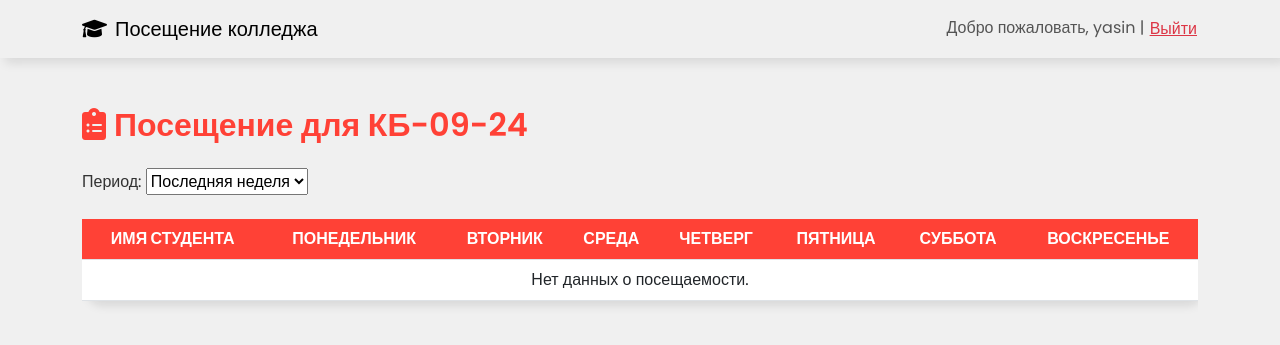
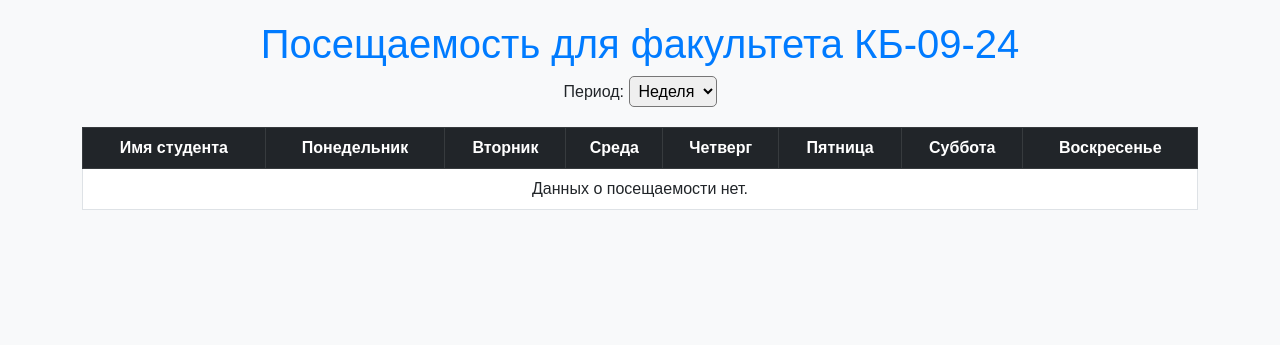
Before and after one commit to amakika/MetaAttendance, a Django app: page /faculty_attendance/2/ in a window 1280 px wide. Shown: the top 345 px of the page. Run offline with Django 5.2, Linux system fonts and the light colour scheme; a user stored in the database is signed in; data comes from the database, SQL or seed files in the repository.

Commit message:
Improving students tables

```diff
--- a/attendance/templates/attendance/faculty_attendance.html
+++ b/attendance/templates/attendance/faculty_attendance.html
@@ -3,45 +3,18 @@
 <head>
     <meta charset="UTF-8">
     <meta name="viewport" content="width=device-width, initial-scale=1.0">
-    <title>{{ faculty.name }} - Посещение</title>
+    <title>Посещаемость - {{ faculty.name }}</title>
     <link href="https://cdn.jsdelivr.net/npm/bootstrap@5.3.0/dist/css/bootstrap.min.css" rel="stylesheet">
     <link href="https://cdnjs.cloudflare.com/ajax/libs/font-awesome/6.0.0-beta3/css/all.min.css" rel="stylesheet">
-    <link href="https://fonts.googleapis.com/css2?family=Poppins:wght@300;400;500;600;700&display=swap" rel="stylesheet">
     <style>
-        :root {
-            --primary-color: #ff4136;
-            --secondary-color: #0074D9;
-            --background-color: #f0f0f0;
-            --text-color: #333;
-            --shadow-color: rgba(0, 0, 0, 0.1);
-        }
         body {
-            font-family: 'Poppins', sans-serif;
-            background-color: var(--background-color);
-            color: var(--text-color);
-        }
-        .navbar {
-            background-color: var(--background-color);
-            box-shadow: 5px 5px 10px var(--shadow-color);
-        }
-        .table {
-            background-color: var(--background-color);
-            border-radius: 15px;
-            box-shadow: 5px 5px 10px var(--shadow-color);
-        }
-        .table thead th {
-            background-color: var(--primary-color);
-            color: #ffffff;
-            text-transform: uppercase;
-            text-align: center;
-        }
-        .table-hover tbody tr:hover {
-            background-color: rgba(241, 248, 255, 0.1);
+            font-family: Arial, sans-serif;
+            background-color: #f8f9fa;
         }
         .faculty-title {
-            color: var(--primary-color);
-            font-weight: 600;
-            margin-bottom: 1.5rem;
+            text-align: center;
+            margin-top: 20px;
+            color: #007bff;
         }
         .attendance-square {
             width: 30px;
@@ -50,92 +23,84 @@
             border-radius: 5px;
         }
         .attendance-status-green {
-            background-color: #28a745; /* Зеленый для присутствующих */
+            background-color: #28a745; /* Зеленый для присутствия */
         }
         .attendance-status-red {
-            background-color: #dc3545; /* Красный для отсутствующих */
+            background-color: #dc3545; /* Красный для отсутствия */
         }
         .attendance-status-orange {
-            background-color: #fd7e14; /* Оранжевый для опоздавших */
+            background-color: #fd7e14; /* Оранжевый для опоздания */
         }
-        .day-of-week-header {
-            font-weight: bold;
-            color: var(--secondary-color);
+        .table th, .table td {
             text-align: center;
+        }
+        .filter-section {
+            margin-bottom: 20px;
+            text-align: center;
+        }
+        .filter-form select {
+            padding: 5px;
+            border-radius: 5px;
         }
     </style>
 </head>
+<body>
+    <div class="container">
+        <!-- Факультет -->
+        <h1 class="faculty-title">Посещаемость для факультета {{ faculty.name }}</h1>
 
-<body>
-    <nav class="navbar navbar-expand-lg navbar-light">
-        <div class="container">
-            <a class="navbar-brand" href="{% url 'home' %}">
-                <i class="fas fa-graduation-cap me-2"></i>Посещение колледжа
-            </a>
-            {% if user.is_authenticated %}
-                <span class="navbar-text">
-                    Добро пожаловать, {{ user.username }} |
-                    <form method="post" action="{% url 'logout' %}" class="d-inline">
-                        {% csrf_token %}
-                        <button type="submit" class="btn btn-link p-0 text-danger">Выйти</button>
-                    </form>
-                </span>
-            {% else %}
-                <a href="{% url 'login' %}" class="btn btn-custom">
-                    <i class="fas fa-sign-in-alt me-2"></i>Войти
-                </a>
-            {% endif %}
+        <!-- Фильтр по периоду -->
+        <div class="filter-section">
+            <form method="get" class="filter-form d-inline-block">
+                <label for="filter">Период:</label>
+                <select name="filter" id="filter" onchange="this.form.submit()">
+                    <option value="week" {% if selected_filter == 'week' %}selected{% endif %}>Неделя</option>
+                    <option value="month" {% if selected_filter == 'month' %}selected{% endif %}>Месяц</option>
+                    <option value="year" {% if selected_filter == 'year' %}selected{% endif %}>Год</option>
+                </select>
+            </form>
         </div>
-    </nav>
-
-    <div class="container mt-5">
-        <h2 class="faculty-title mb-4">
-            <i class="fas fa-clipboard-list me-2"></i>Посещение для {{ faculty.name }}
-        </h2>
-
-        <!-- Фильтр для выбора периода -->
-        <form method="get">
-            <label for="filter">Период:</label>
-            <select name="filter" id="filter" onchange="this.form.submit()">
-                <option value="week" {% if selected_filter == 'week' %}selected{% endif %}>Последняя неделя</option>
-                <option value="month" {% if selected_filter == 'month' %}selected{% endif %}>Последний месяц</option>
-                <option value="year" {% if selected_filter == 'year' %}selected{% endif %}>Последний год</option>
-            </select>
-        </form>
 
         <!-- Таблица посещаемости -->
-        <div class="table-responsive mt-4">
-            <table class="table table-hover">
-                <thead>
+        <div class="table-responsive">
+            <table class="table table-bordered">
+                <thead class="table-dark">
                     <tr>
                         <th>Имя студента</th>
-                        <th class="day-of-week-header">Понедельник</th>
-                        <th class="day-of-week-header">Вторник</th>
-                        <th class="day-of-week-header">Среда</th>
-                        <th class="day-of-week-header">Четверг</th>
-                        <th class="day-of-week-header">Пятница</th>
-                        <th class="day-of-week-header">Суббота</th>
-                        <th class="day-of-week-header">Воскресенье</th>
+                        <th>Понедельник</th>
+                        <th>Вторник</th>
+                        <th>Среда</th>
+                        <th>Четверг</th>
+                        <th>Пятница</th>
+                        <th>Суббота</th>
+                        <th>Воскресенье</th>
                     </tr>
                 </thead>
                 <tbody>
-                    {% for student in students %}
+                    {% for student in attendance_records %}
                         <tr>
-                            <td>{{ student.name }}</td>
+                            <td>{{ student.student_name }}</td>
                             {% for day in student.attendance %}
                                 <td>
-                                    <span class="attendance-square {% if day.status == 'present' %}attendance-status-green{% elif day.status == 'absent' %}attendance-status-red{% else %}attendance-status-orange{% endif %}"></span>
+                                    <span class="attendance-square
+                                        {% if day.status_color == 'green' %}attendance-status-green
+                                        {% elif day.status_color == 'red' %}attendance-status-red
+                                        {% elif day.status_color == 'orange' %}attendance-status-orange
+                                        {% endif %}
+                                    "></span>
                                 </td>
                             {% endfor %}
                         </tr>
                     {% empty %}
                         <tr>
-                            <td colspan="8" class="text-center">Нет данных о посещаемости.</td>
+                            <td colspan="8" class="text-center">Данных о посещаемости нет.</td>
                         </tr>
                     {% endfor %}
                 </tbody>
             </table>
         </div>
     </div>
+
+    <script src="https://cdn.jsdelivr.net/npm/bootstrap@5.3.0/dist/js/bootstrap.bundle.min.js"></script>
 </body>
 </html>
--- a/attendance/views.py
+++ b/attendance/views.py
@@ -14,11 +14,8 @@ from geopy.distance import geodesic
 import json
 from datetime import datetime, time, timedelta
 
-from .models import Student, Teacher, Attendance, Faculty, Profile
-from .forms import UserForm, ProfileForm
-
-
-# Helper: College location coordinates
+from .models import *
+from .forms import *
 COLLEGE_LOCATION = (42.85765909539741, 74.59857798310655)  # Replace with your college's coordinates
 
 
@@ -28,44 +25,45 @@ def faculty_attendance(request, faculty_id):
     faculty = get_object_or_404(Faculty, id=faculty_id)
     students = Student.objects.filter(faculty=faculty)
 
-    # Get the current day of the week and attendance filter option
+    # Get the current day and filter option
     today = timezone.now().date()
     current_day = today.strftime('%A')  # Example: 'Monday', 'Tuesday'
 
     filter_option = request.GET.get('filter', 'week')  # Default filter is 'week'
-    start_date = today
 
-    # Adjust the start_date based on the selected filter
+    # Calculate start date based on filter
     if filter_option == 'week':
-        start_date -= timedelta(days=7)
+        start_date = today - timedelta(days=today.weekday())  # Start of the week (Monday)
     elif filter_option == 'month':
-        start_date -= timedelta(days=30)
+        start_date = today.replace(day=1)  # Start of the month
     elif filter_option == 'year':
-        start_date -= timedelta(days=365)
+        start_date = today.replace(month=1, day=1)  # Start of the year
+    else:
+        start_date = today - timedelta(days=7)  # Default to last 7 days if invalid filter
 
     attendance_records = []
 
-    # Loop through the students to get their attendance statuses
+    # Loop through students to get their attendance statuses
     for student in students:
         attendance = Attendance.objects.filter(user=student.user, date__gte=start_date).order_by('-date')
+        weekly_attendance = [{'day': (start_date + timedelta(days=i)).strftime('%A'), 'status_color': 'red'} for i in range(7)]  # Default absent
 
-        # Color coding for attendance status
         for record in attendance:
-            if record.status == 'present':
-                status_color = 'green'
-            elif record.status == 'absent':
-                status_color = 'red'
-            else:
-                status_color = 'orange'  # For 'late' or other statuses
+            day_index = (record.date - start_date).days
+            if 0 <= day_index < 7:  # Ensure the record is within the week
+                if record.status == 'present':
+                    status_color = 'green'
+                elif record.status == 'late':
+                    status_color = 'orange'
+                else:
+                    status_color = 'red'
+                weekly_attendance[day_index]['status_color'] = status_color
 
-            # Prepare attendance information for the table
-            attendance_records.append({
-                'student_name': student.user.username,
-                'status': record.status,
-                'status_color': status_color,
-                'date': record.date,
-                'day_of_week': record.date.strftime('%A')  # Day of the week
-            })
+        # Prepare data for the table
+        attendance_records.append({
+            'student_name': student.user.username,
+            'attendance': weekly_attendance
+        })
 
     context = {
         'faculty': faculty,
@@ -76,7 +74,6 @@ def faculty_attendance(request, faculty_id):
     }
 
     return render(request, 'attendance/faculty_attendance.html', context)
-
 
 
 # Attendance by hour view
@@ -101,35 +98,43 @@ def update_location(request):
         latitude = data.get('latitude')
         longitude = data.get('longitude')
 
+        if not latitude or not longitude:
+            return JsonResponse({'status': 'error', 'message': 'Invalid coordinates'}, status=400)
+
         if request.user.is_authenticated:
-            student = Student.objects.get(user=request.user)
-            student.latitude = latitude
-            student.longitude = longitude
-            student.save()
+            try:
+                student = Student.objects.get(user=request.user)
+                student.latitude = latitude
+                student.longitude = longitude
+                student.save()
 
-            # Calculate distance to college
-            student_location = (latitude, longitude)
-            distance = geodesic(student_location, COLLEGE_LOCATION).meters
+                # Calculate distance to college
+                student_location = (latitude, longitude)
+                distance = geodesic(student_location, COLLEGE_LOCATION).meters
 
-            # Determine attendance status based on distance and time
-            now = timezone.now().time()
-            status = 'absent'
-            if distance <= 150:  # Within 150 meters of the college
-                if now <= time(10, 0):  # Before 10 AM
-                    status = 'present'
-                else:
-                    status = 'absent'
+                # Determine attendance status based on distance and time
+                now = timezone.now().time()
+                status = 'absent'
+                if distance <= 150:  # Within 150 meters of the college
+                    if now <= time(10, 0):  # Before 10 AM
+                        status = 'present'
+                    else:
+                        status = 'late'
 
-            # Create or update attendance record for today
-            Attendance.objects.update_or_create(
-                user=request.user,
-                date=timezone.now().date(),
-                defaults={'status': status}
-            )
+                # Create or update attendance record for today
+                Attendance.objects.update_or_create(
+                    user=request.user,
+                    date=timezone.now().date(),
+                    defaults={'status': status}
+                )
 
-            return JsonResponse({'status': 'success', 'attendance_status': status})
-    return JsonResponse({'status': 'error'}, status=400)
+                return JsonResponse({'status': 'success', 'attendance_status': status})
+            except Student.DoesNotExist:
+                return JsonResponse({'status': 'error', 'message': 'Student record not found'}, status=400)
+        else:
+            return JsonResponse({'status': 'error', 'message': 'User not authenticated'}, status=403)
 
+    return JsonResponse({'status': 'error', 'message': 'Invalid request method'}, status=400)
 
 # Attendance view for a student
 def attendance_view(request):
```
